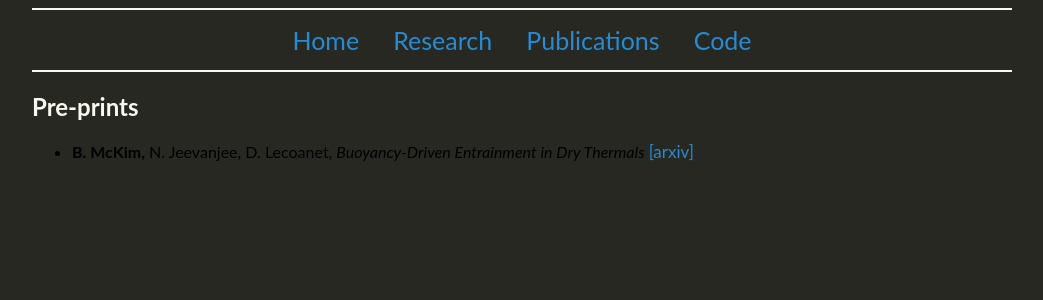
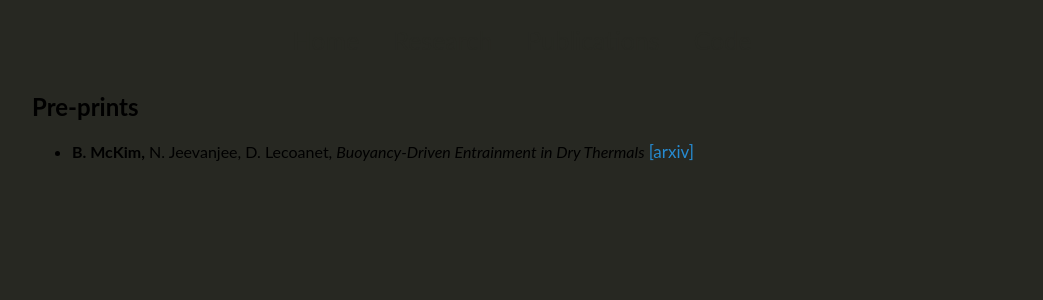
Before and after one commit to mckimb/mckimb.github.io, a Jekyll site: the page built from papers/index.html, in a window 1280 px wide. Shown: the top 300 px of the page, without its empty margins (118-1161 px from the left). Built offline with Jekyll 4.4.1, drawn with Linux system fonts in a browser that asks for light colours.

Commit message:
Update main.css

```diff
--- a/css/main.css
+++ b/css/main.css
@@ -4,14 +4,9 @@ body {
     font-family: "Lato", sans-serif;
 }
 
-body h2 {
-    color: #f8f8f1
-}
-
 body p {
     font-size: 17px;
-    // color: #272822
-    color: #f8f8f1
+    color: #272822
 }
 
 body a {
@@ -83,12 +78,11 @@ nav ul li, footer ul li {
 }
 
 .blurb p {
-    color: #f8f8f1
+    color: #272822
 }
 
 .topnav {
-    border:2px solid #f8f8f1;
-    // border:2px solid #272822;
+    border:2px solid #272822;
     border-width:2px 0;
     list-style:none;
     margin:0;
@@ -110,8 +104,7 @@ nav ul li, footer ul li {
   display:inline-block;
   padding: 15px;
   font-size: 25px;
-  // color: #272822;
-  color: #f8f8f1'
+  color: #272822;
   text-align: center;
   text-decoration: none;
 }
@@ -120,7 +113,6 @@ nav ul li, footer ul li {
   background-color: #EFCA58;
   text-decoration: underline;
   color: #272822;
-  // color: #f8f8f1;
 }
 
 
```
